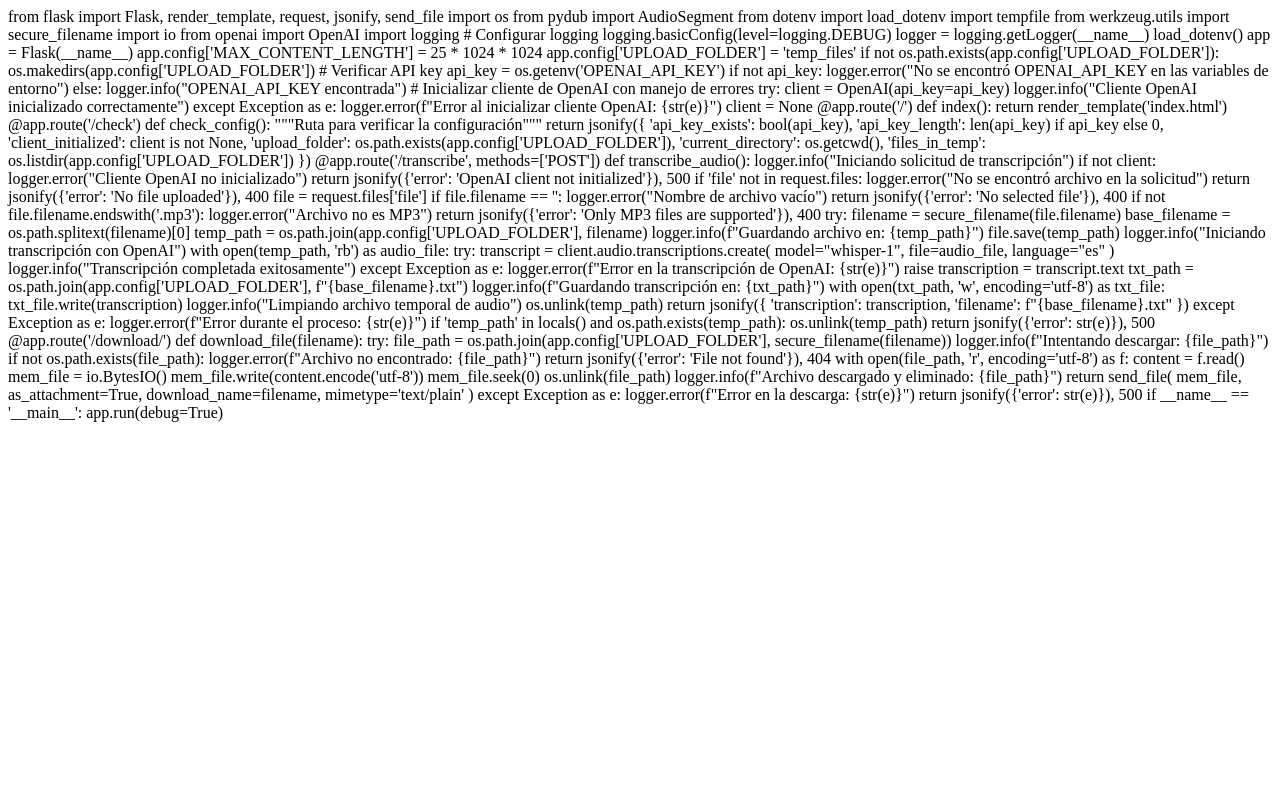
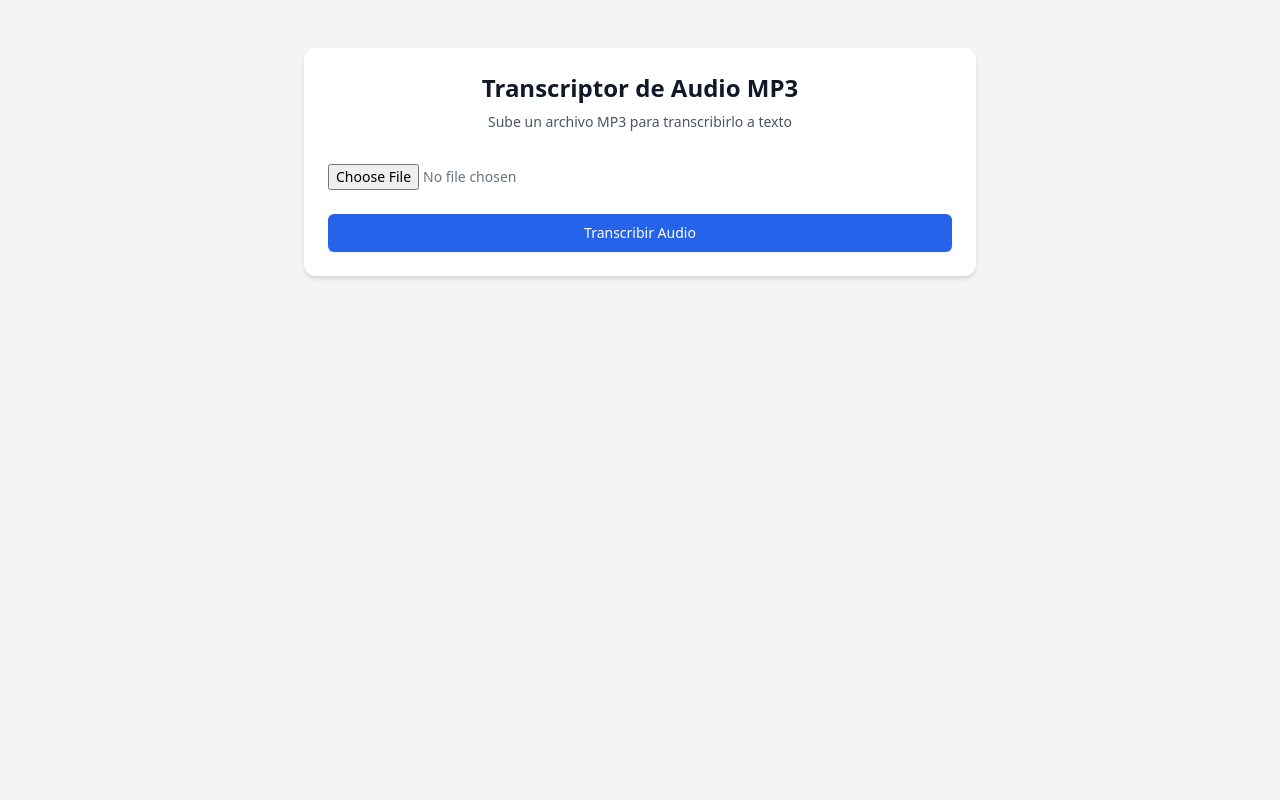
Before and after one commit to rolandorodriguez1229/YouTube-transcribe, a Flask app: page / in a window 1280 px wide. Run offline with Flask 2, Linux system fonts and the light colour scheme.

Commit message:
Update index.html

```diff
--- a/templates/index.html
+++ b/templates/index.html
@@ -1,149 +1,146 @@
-from flask import Flask, render_template, request, jsonify, send_file
-import os
-from pydub import AudioSegment
-from dotenv import load_dotenv
-import tempfile
-from werkzeug.utils import secure_filename
-import io
-from openai import OpenAI
-import logging
+<!DOCTYPE html>
+<html lang="es">
+<head>
+    <meta charset="UTF-8">
+    <meta name="viewport" content="width=device-width, initial-scale=1.0">
+    <title>Transcriptor de Audio</title>
+    <link href="https://cdn.jsdelivr.net/npm/tailwindcss@2.2.19/dist/tailwind.min.css" rel="stylesheet">
+</head>
+<body class="bg-gray-100 min-h-screen py-12 px-4 sm:px-6 lg:px-8">
+    <div class="max-w-md mx-auto bg-white rounded-xl shadow-md overflow-hidden md:max-w-2xl p-6">
+        <div class="text-center mb-8">
+            <h1 class="text-2xl font-bold text-gray-900">Transcriptor de Audio MP3</h1>
+            <p class="mt-2 text-sm text-gray-600">Sube un archivo MP3 para transcribirlo a texto</p>
+        </div>
 
-# Configurar logging
-logging.basicConfig(level=logging.DEBUG)
-logger = logging.getLogger(__name__)
+        <form id="uploadForm" class="space-y-6">
+            <div class="flex justify-center">
+                <input type="file"
+                       id="audioFile"
+                       name="file"
+                       accept=".mp3"
+                       class="block w-full text-sm text-gray-500
+                              file:mr-4 file:py-2 file:px-4
+                              file:rounded-full file:border-0
+                              file:text-sm file:font-semibold
+                              file:bg-blue-50 file:text-blue-700
+                              hover:file:bg-blue-100">
+            </div>
 
-load_dotenv()
+            <div>
+                <button type="submit"
+                        class="w-full flex justify-center py-2 px-4 border border-transparent rounded-md shadow-sm text-sm font-medium text-white bg-blue-600 hover:bg-blue-700 focus:outline-none focus:ring-2 focus:ring-offset-2 focus:ring-blue-500">
+                    Transcribir Audio
+                </button>
+            </div>
+        </form>
 
-app = Flask(__name__)
-app.config['MAX_CONTENT_LENGTH'] = 25 * 1024 * 1024
-app.config['UPLOAD_FOLDER'] = 'temp_files'
+        <div id="loading" class="hidden mt-4">
+            <div class="flex justify-center items-center">
+                <div class="animate-spin rounded-full h-8 w-8 border-b-2 border-blue-600"></div>
+                <span class="ml-2">Procesando audio...</span>
+            </div>
+        </div>
 
-if not os.path.exists(app.config['UPLOAD_FOLDER']):
-    os.makedirs(app.config['UPLOAD_FOLDER'])
+        <div id="error" class="hidden mt-4">
+            <div class="bg-red-50 border-l-4 border-red-500 p-4">
+                <div class="flex">
+                    <div class="flex-shrink-0">
+                        <svg class="h-5 w-5 text-red-400" viewBox="0 0 20 20" fill="currentColor">
+                            <path fill-rule="evenodd" d="M10 18a8 8 0 100-16 8 8 0 000 16zM8.707 7.293a1 1 0 00-1.414 1.414L8.586 10l-1.293 1.293a1 1 0 101.414 1.414L10 11.414l1.293 1.293a1 1 0 001.414-1.414L11.414 10l1.293-1.293a1 1 0 00-1.414-1.414L10 8.586 8.707 7.293z" clip-rule="evenodd"/>
+                        </svg>
+                    </div>
+                    <div class="ml-3">
+                        <p id="errorText" class="text-sm text-red-700">
+                        </p>
+                    </div>
+                </div>
+            </div>
+        </div>
 
-# Verificar API key
-api_key = os.getenv('OPENAI_API_KEY')
-if not api_key:
-    logger.error("No se encontró OPENAI_API_KEY en las variables de entorno")
-else:
-    logger.info("OPENAI_API_KEY encontrada")
+        <div id="result" class="hidden mt-6">
+            <h2 class="text-lg font-semibold text-gray-900 mb-2">Transcripción:</h2>
+            <div id="transcriptionText" class="bg-gray-50 rounded p-4 text-gray-700 mb-4"></div>
+            <div class="text-center">
+                <button id="downloadButton" class="inline-flex items-center px-4 py-2 border border-transparent text-sm font-medium rounded-md shadow-sm text-white bg-green-600 hover:bg-green-700 focus:outline-none focus:ring-2 focus:ring-offset-2 focus:ring-green-500">
+                    Descargar Transcripción
+                </button>
+            </div>
+        </div>
+    </div>
 
-# Inicializar cliente de OpenAI con manejo de errores
-try:
-    client = OpenAI(api_key=api_key)
-    logger.info("Cliente OpenAI inicializado correctamente")
-except Exception as e:
-    logger.error(f"Error al inicializar cliente OpenAI: {str(e)}")
-    client = None
+    <script>
+        const form = document.getElementById('uploadForm');
+        const loading = document.getElementById('loading');
+        const error = document.getElementById('error');
+        const errorText = document.getElementById('errorText');
+        const result = document.getElementById('result');
+        const transcriptionText = document.getElementById('transcriptionText');
+        const downloadButton = document.getElementById('downloadButton');
 
-@app.route('/')
-def index():
-    return render_template('index.html')
+        function showError(message) {
+            error.classList.remove('hidden');
+            errorText.textContent = message;
+            loading.classList.add('hidden');
+        }
 
-@app.route('/check')
-def check_config():
-    """Ruta para verificar la configuración"""
-    return jsonify({
-        'api_key_exists': bool(api_key),
-        'api_key_length': len(api_key) if api_key else 0,
-        'client_initialized': client is not None,
-        'upload_folder': os.path.exists(app.config['UPLOAD_FOLDER']),
-        'current_directory': os.getcwd(),
-        'files_in_temp': os.listdir(app.config['UPLOAD_FOLDER'])
-    })
+        function clearError() {
+            error.classList.add('hidden');
+            errorText.textContent = '';
+        }
 
-@app.route('/transcribe', methods=['POST'])
-def transcribe_audio():
-    logger.info("Iniciando solicitud de transcripción")
+        form.addEventListener('submit', async (e) => {
+            e.preventDefault();
+            clearError();
 
-    if not client:
-        logger.error("Cliente OpenAI no inicializado")
-        return jsonify({'error': 'OpenAI client not initialized'}), 500
+            const fileInput = document.getElementById('audioFile');
+            const file = fileInput.files[0];
 
-    if 'file' not in request.files:
-        logger.error("No se encontró archivo en la solicitud")
-        return jsonify({'error': 'No file uploaded'}), 400
+            if (!file) {
+                showError('Por favor selecciona un archivo MP3');
+                return;
+            }
 
-    file = request.files['file']
-    if file.filename == '':
-        logger.error("Nombre de archivo vacío")
-        return jsonify({'error': 'No selected file'}), 400
+            if (!file.name.toLowerCase().endsWith('.mp3')) {
+                showError('Solo se permiten archivos MP3');
+                return;
+            }
 
-    if not file.filename.endswith('.mp3'):
-        logger.error("Archivo no es MP3")
-        return jsonify({'error': 'Only MP3 files are supported'}), 400
+            loading.classList.remove('hidden');
+            result.classList.add('hidden');
 
-    try:
-        filename = secure_filename(file.filename)
-        base_filename = os.path.splitext(filename)[0]
+            const formData = new FormData();
+            formData.append('file', file);
 
-        temp_path = os.path.join(app.config['UPLOAD_FOLDER'], filename)
-        logger.info(f"Guardando archivo en: {temp_path}")
-        file.save(temp_path)
+            try {
+                const response = await fetch('/transcribe', {
+                    method: 'POST',
+                    body: formData
+                });
 
-        logger.info("Iniciando transcripción con OpenAI")
-        with open(temp_path, 'rb') as audio_file:
-            try:
-                transcript = client.audio.transcriptions.create(
-                    model="whisper-1",
-                    file=audio_file,
-                    language="es"
-                )
-                logger.info("Transcripción completada exitosamente")
-            except Exception as e:
-                logger.error(f"Error en la transcripción de OpenAI: {str(e)}")
-                raise
+                const data = await response.json();
 
-        transcription = transcript.text
-        txt_path = os.path.join(app.config['UPLOAD_FOLDER'], f"{base_filename}.txt")
+                if (!response.ok) {
+                    throw new Error(data.error || 'Error al procesar el archivo');
+                }
 
-        logger.info(f"Guardando transcripción en: {txt_path}")
-        with open(txt_path, 'w', encoding='utf-8') as txt_file:
-            txt_file.write(transcription)
+                if (data.error) {
+                    throw new Error(data.error);
+                }
 
-        logger.info("Limpiando archivo temporal de audio")
-        os.unlink(temp_path)
+                transcriptionText.textContent = data.transcription;
+                result.classList.remove('hidden');
 
-        return jsonify({
-            'transcription': transcription,
-            'filename': f"{base_filename}.txt"
-        })
-
-    except Exception as e:
-        logger.error(f"Error durante el proceso: {str(e)}")
-        if 'temp_path' in locals() and os.path.exists(temp_path):
-            os.unlink(temp_path)
-        return jsonify({'error': str(e)}), 500
-
-@app.route('/download/<filename>')
-def download_file(filename):
-    try:
-        file_path = os.path.join(app.config['UPLOAD_FOLDER'], secure_filename(filename))
-        logger.info(f"Intentando descargar: {file_path}")
-
-        if not os.path.exists(file_path):
-            logger.error(f"Archivo no encontrado: {file_path}")
-            return jsonify({'error': 'File not found'}), 404
-
-        with open(file_path, 'r', encoding='utf-8') as f:
-            content = f.read()
-
-        mem_file = io.BytesIO()
-        mem_file.write(content.encode('utf-8'))
-        mem_file.seek(0)
-
-        os.unlink(file_path)
-        logger.info(f"Archivo descargado y eliminado: {file_path}")
-
-        return send_file(
-            mem_file,
-            as_attachment=True,
-            download_name=filename,
-            mimetype='text/plain'
-        )
-    except Exception as e:
-        logger.error(f"Error en la descarga: {str(e)}")
-        return jsonify({'error': str(e)}), 500
-
-if __name__ == '__main__':
-    app.run(debug=True)
+                downloadButton.onclick = () => {
+                    window.location.href = `/download/${data.filename}`;
+                };
+            } catch (error) {
+                showError(error.message);
+                result.classList.add('hidden');
+            } finally {
+                loading.classList.add('hidden');
+            }
+        });
+    </script>
+</body>
+</html>
```
